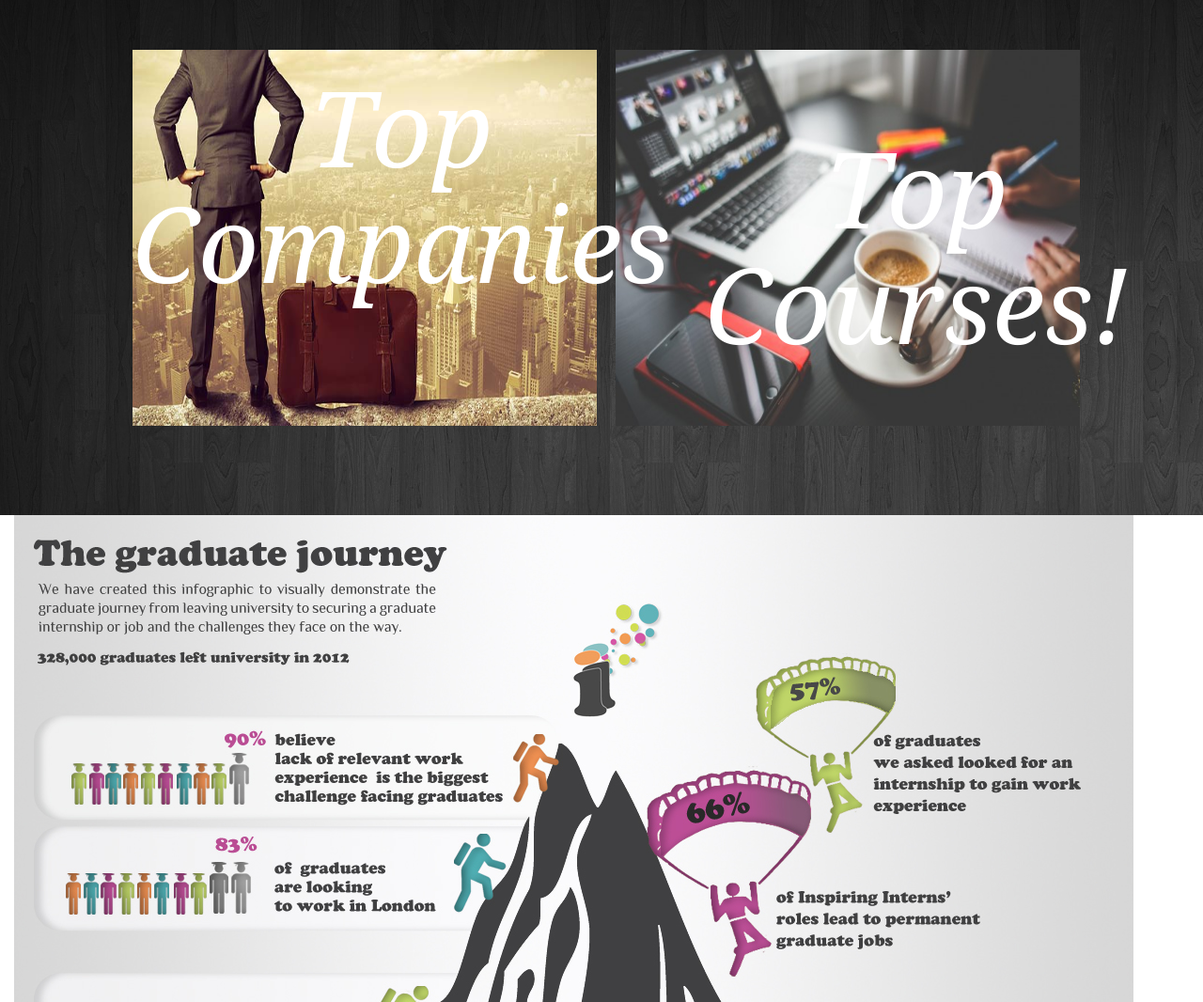
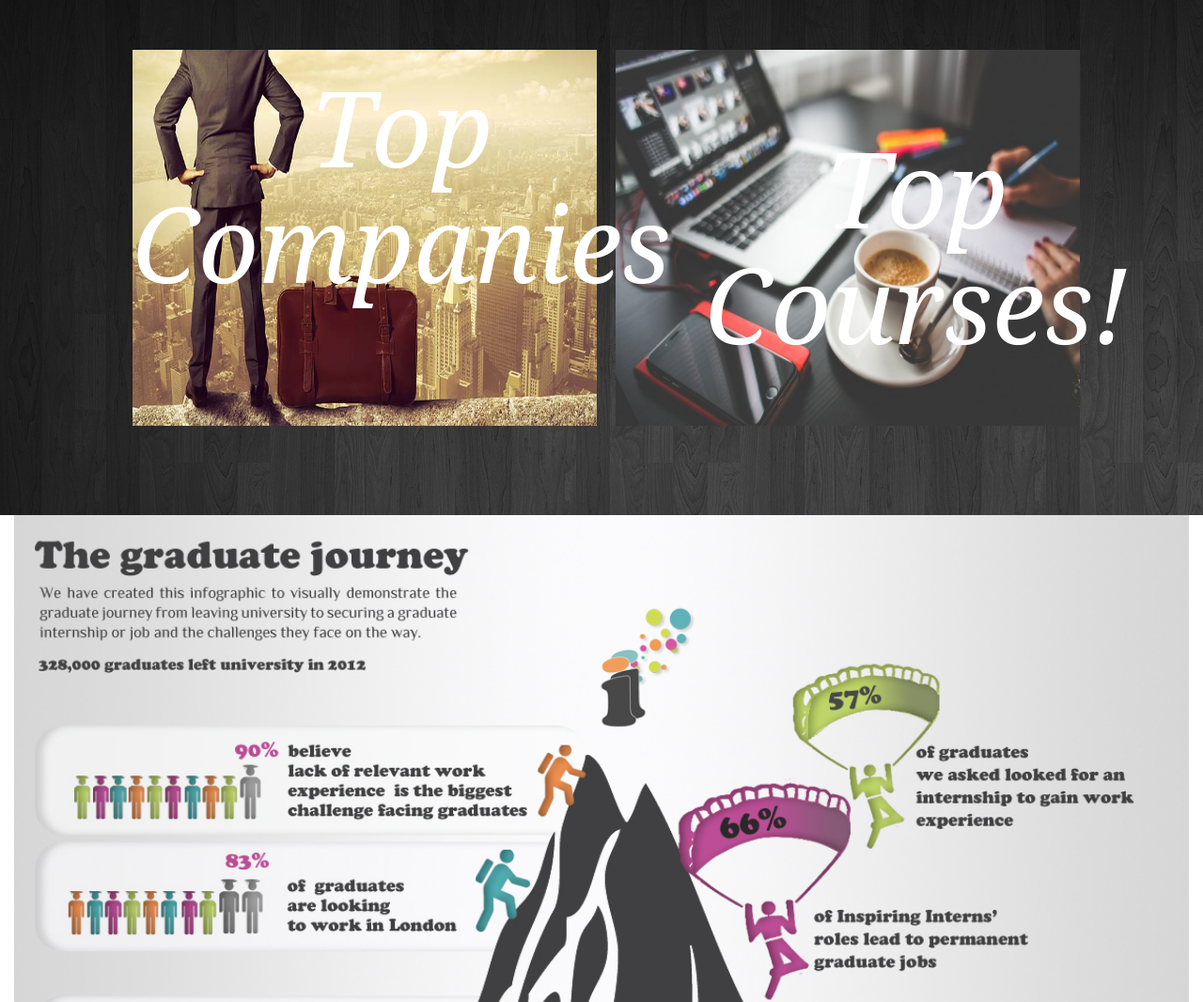
Before and after one commit to lorenzoevidente2/hirejuan, a plain HTML site: page index.html in a window 1280 px wide. Shown: the part 234-1300 px from the top of the page at 94% size. Drawn offline with Linux system fonts and the light colour scheme.

Commit message:
Update projectstyle.css

```diff
--- a/projectstyle.css
+++ b/projectstyle.css
@@ -1,4 +1,6 @@
-
+#grad{
+width:100%;
+}
 .jumbotron{
 	height: 180px;
    background-image: url("pro.png");
```
